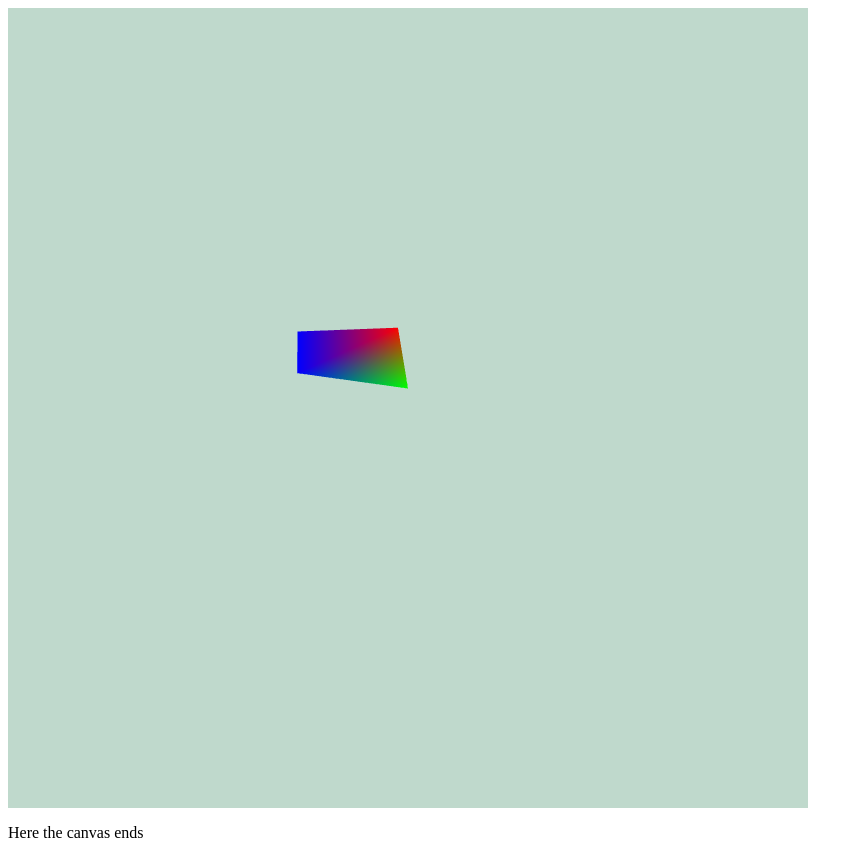
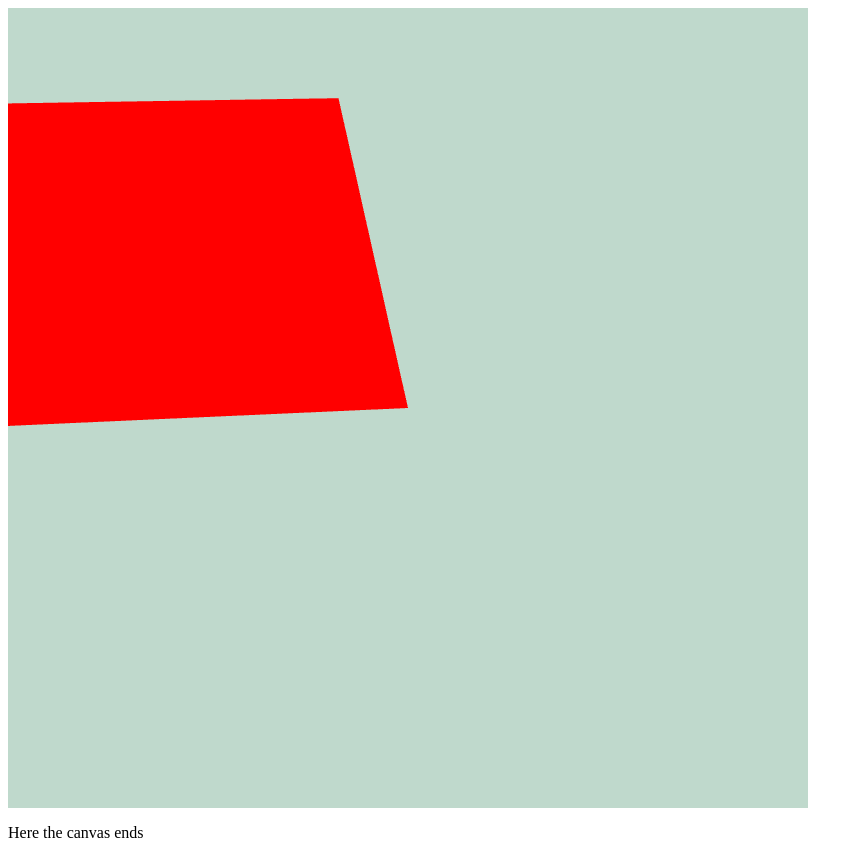
Before and after one commit to LiekeVanmulken/webgl, a plain HTML site: page VIDEO/plane.html in a window 1280 px wide. Shown: the whole page, without its empty margins (0-863 px from the left). Drawn offline with Linux system fonts and the light colour scheme.

Commit message:
added a basic plane

```diff
--- a/VIDEO/plane.html
+++ b/VIDEO/plane.html
@@ -35,6 +35,7 @@
 	</script>
 
 	<script type="text/javascript">
+			var plane = [];
 
 		function Main(){
 			var canvas = document.getElementById('c');
@@ -116,18 +117,71 @@
 			//   0,.5,.5,		0,0,1,
 			// ];
 
-			var boxVertices =
+			var width = 10;
+			var height = 10;
+			// var plane = [];
+
+			var boxVertices = [];
+			var counter = 0;
+			for(var i =0;i<width;i++){
+				plane.push([]);
+				for(var j = 0;j<height;j++){
+					var obj = {x:i,y:0,z:j, R:1,G:0,B:0};
+					plane[i].push(obj);
+				}
+			}
+			function addToArray(vertex){
+				boxVertices.push(vertex.x);
+				boxVertices.push(vertex.y);
+				boxVertices.push(vertex.z);
+
+				boxVertices.push(vertex.R); // R
+				boxVertices.push(vertex.G); // G
+				boxVertices.push(vertex.B); // B
+
+			}
+
+			for(var i =0;i<width-1;i++){
+				for(var j = 0 ; j<height-1;j++){
+					var vertex1 = plane[i][j];
+					var vertex2 = plane[i+1][j];
+					var vertex3 = plane[i+1][j+1];
+					var vertex4 = plane[i][j+1];
+
+					addToArray(vertex1);
+					addToArray(vertex2);
+					addToArray(vertex3);
+					addToArray(vertex4);
+				}
+			}
+			console.log(boxVertices);
+
+			// var boxVertices =
+			// [
+			//   0, .2,.5,		1,0,0,
+			//   0, .1, 0,		0,1,0,
+			//  .5, .2, 0,		0,0,1,
+			//  .5, .2,.5,		0,0,1,
+			// ];
+
+			var standardIndices =
 			[
-			  0, .2,.5,		1,0,0,
-			  0, .1, 0,		0,1,0,
-			 .5, .2, 0,		0,0,1,
-			 .5, .2,.5,		0,0,1,
+				0,1,2,2,3,0,
 			];
+			// var boxIndices =
+			// [
+			// 	0,1,2,2,3,0,
+			// 	4,5,6,6,7,4,
+			// ];
+			boxIndices = [];
+			var count = (width-1) * (height-1);
+			for(var i =0;i<count;i++){
 
-			var boxIndices =
-			[
-				0,1,2,2,3,0
-			]
+				for(var k=0; k <  standardIndices.length; k++){
+					boxIndices.push((i*4)+standardIndices[k]);
+				}
+			}
+			console.log(boxIndices);
 
 			var boxVertexBufferObject = gl.createBuffer();
 			gl.bindBuffer(gl.ARRAY_BUFFER,boxVertexBufferObject);
```
